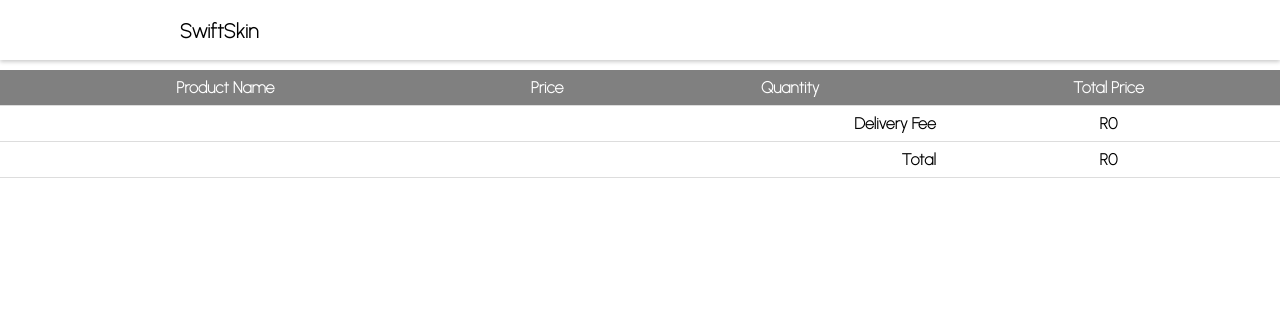
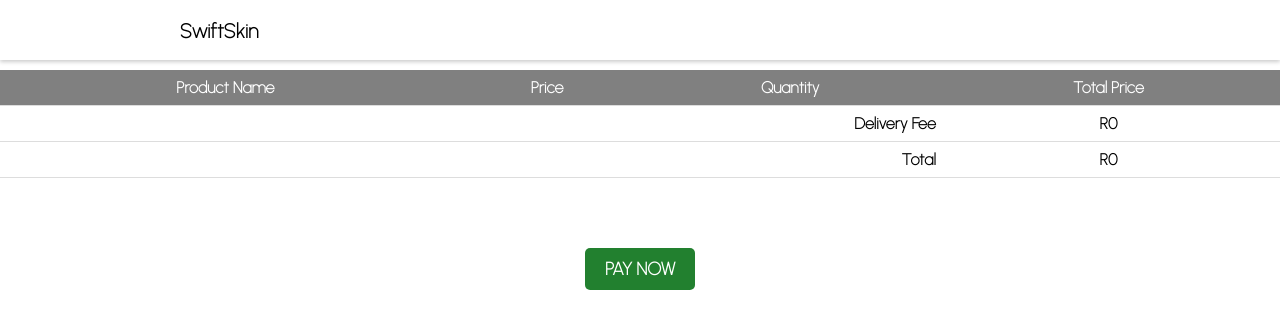
Before and after one commit to givenmphiwe/store, a React (Create React App) app: page /FinalCheckOut in a window 1280 px wide. Shown: the top 328 px of the page. Built offline with nearby package versions, Linux system fonts and the light colour scheme.

Commit message:
The pay now button

```diff
--- a/src/pages/FinalCheckOutPage.jsx
+++ b/src/pages/FinalCheckOutPage.jsx
@@ -47,6 +47,28 @@ const TotalAmount = styled.td`
   font-weight: bolder;
 `;
 
+const SubmitButton = styled.button`
+  padding: 10px 20px;
+  border-radius: 5px;
+  background-color: #22802f;
+  color: white;
+  border: none;
+  align-content: center;
+  display: flex;
+  font-size: 18px;
+  font-weight: bolder;
+  justify-content: center;
+  cursor: pointer;
+  align-items: center; /* Added this line */
+  cursor: pointer;
+  margin: auto;
+  margin-top: 70px;
+
+  @media (max-width: 768px) {
+    /* Add specific styling for smaller screens if needed */
+  }
+`;
+
 const FinalCheckOut = () => {
   const [cartItems, setCartItems] = useState([]);
   const [totalCartPrice, setTotalCartPrice] = useState(0);
@@ -87,8 +109,7 @@ const FinalCheckOut = () => {
     ? calculateDeliveryFee(formData.province, totalCartPrice)
     : 0;
 
-    const paymentTotal = parseFloat(deliveryFee) + parseFloat(totalCartPrice);
-
+  const paymentTotal = parseFloat(deliveryFee) + parseFloat(totalCartPrice);
 
   return (
     <>
@@ -127,6 +148,8 @@ const FinalCheckOut = () => {
           </tr>
         </tfoot>
       </Table>
+
+      <SubmitButton type="submit">PAY NOW</SubmitButton>
     </>
   );
 };
```
